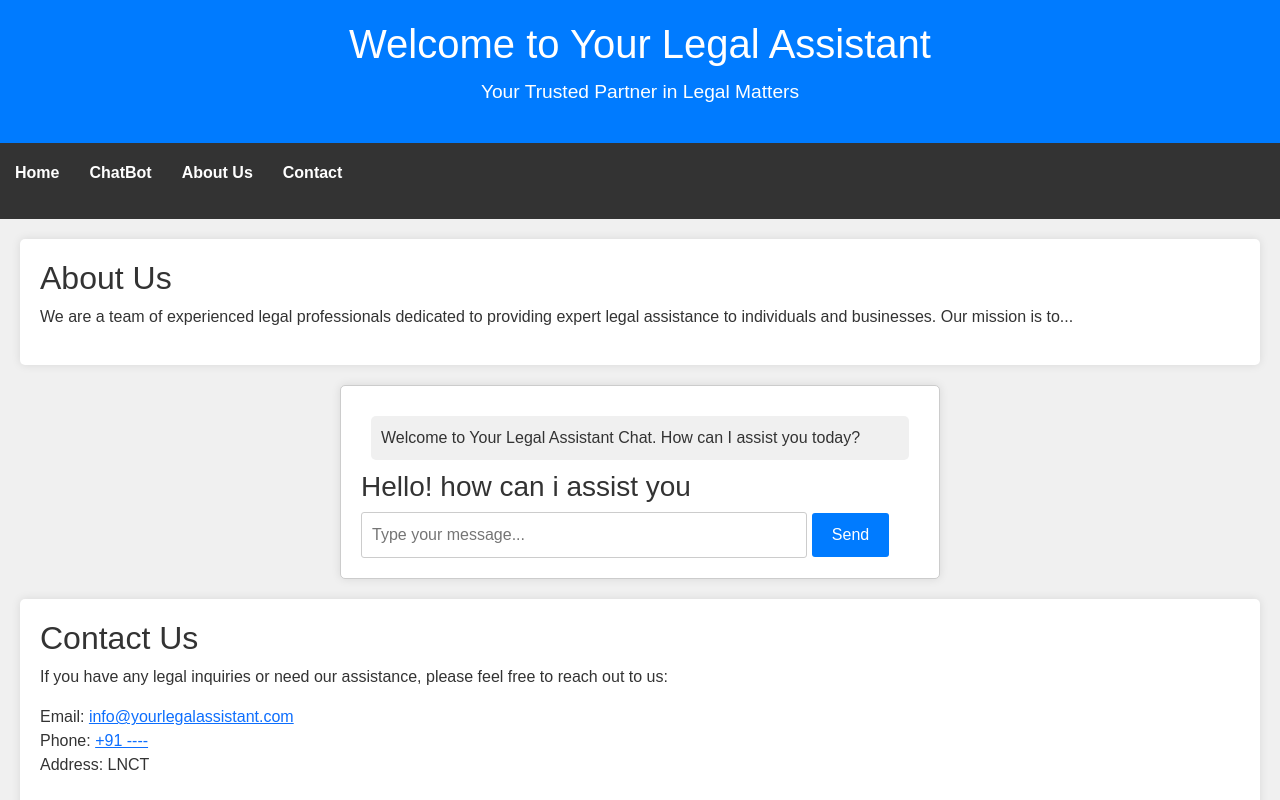
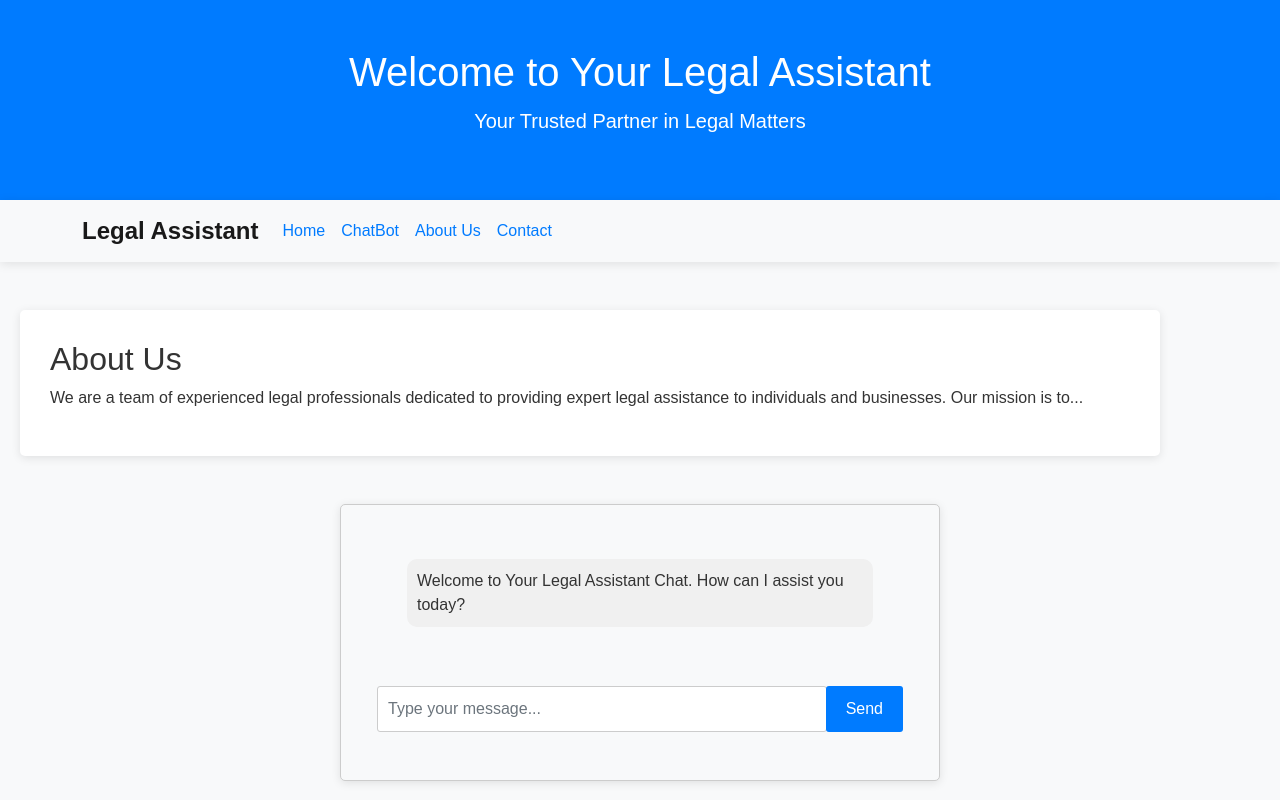
Before and after one commit to Ujjwalprajapati16/legal-assistant, a website with bundled scripts: page index.html in a window 1280 px wide. Shown: the top 800 px of the page. Built offline with nearby package versions, Linux system fonts and the light colour scheme.

Commit message:
Chatbot updated

```diff
--- a/chatbot.js
+++ b/chatbot.js
@@ -34,7 +34,29 @@ document.addEventListener('DOMContentLoaded', function () {
         const keywordResponses = {
             'contract': 'When entering into a contract, make sure all terms are clear and agreed upon by all parties.',
             'divorce': 'Divorce proceedings can vary by location. Consult with a family law attorney for guidance.',
-            'legal advice': 'Its important to consult with a qualified attorney for legal advice tailored to your specific situation.',
+            'legal advice': 'It\'s important to consult with a qualified attorney for legal advice tailored to your specific situation.',
+            'intellectual property': 'Protect your intellectual property by registering trademarks and copyrights.',
+            'personal injury': 'If you have suffered a personal injury, consult a personal injury lawyer to explore your legal options.',
+            'employment law': 'Employment law covers various aspects of the employer-employee relationship. Consult with an employment attorney for guidance.',
+            'constitution of India': 'The Constitution of India is the supreme law of the country, which establishes the framework for the governance and legal system. It defines the fundamental rights and duties of citizens, the structure of government, and the distribution of powers between the central and state governments',
+
+            'criminal': 'Indias criminal laws are primarily defined by the Indian Penal Code (IPC). This code covers a wide range of offenses, including crimes against persons, property, and the state. Other criminal laws include the Code of Criminal Procedure (CrPC) and various special laws for specific offenses',
+
+            'civil': 'Civil laws in India include the Indian Contract Act, which governs contracts and agreements, and the Specific Relief Act, which deals with remedies for civil wrongs. The Indian Evidence Act outlines the rules for the admissibility of evidence in legal proceedings',
+
+            'family': 'Family law in India encompasses personal laws for different religious communities. For instance, the Hindu Marriage Act, Muslim Personal Law, and Christian Marriage Act govern aspects of marriage and family matters. The Special Marriage Act provides an alternative for inter-religious marriages',
+
+            'property': 'Property laws in India are diverse and cover various aspects of land and property ownership. The Transfer of Property Act deals with the transfer of property rights, while the Registration Act governs the registration of documents related to land and property',
+
+            'labor': 'India has a complex system of labor laws that regulate employment, wages, working conditions, and labor disputes. Key labor laws include the Industrial Disputes Act, Employees Provident Fund Act, and Minimum Wages Act',
+
+            'taxation': 'The taxation system in India is governed by various laws, including the Income Tax Act, Goods and Services Tax (GST), and Customs Act. These laws specify how taxes are assessed, collected, and regulated',
+
+            'environmental' : 'India has several environmental laws and regulations aimed at protecting the environment and natural resources. The Environmental Protection Act and Wildlife Protection Act are examples of such laws',
+
+            'intellectual property ': 'Intellectual property rights in India are protected by laws such as the Patents Act, Copyright Act, Trademarks Act, and Designs Act. These laws govern patents, copyrights, trademarks, and industrial designs',
+
+            'cyber': 'With the growth of the digital age, India has introduced cyber laws to address cybercrimes and online activities. The Information Technology Act deals with electronic transactions, data protection, and cybersecurity.',
             // Add more keywords and responses as needed
         };
 
--- a/index.html
+++ b/index.html
@@ -8,53 +8,56 @@
     <link href="https://cdn.jsdelivr.net/npm/bootstrap@5.0.2/dist/css/bootstrap.min.css" rel="stylesheet" integrity="sha384-EVSTQN3/azprG1Anm3QDgpJLIm9Nao0Yz1ztcQTwFspd3yD65VohhpuuCOmLASjC" crossorigin="anonymous">
 </head>
 <body>
-    <header class="header">
+    <header class="header text-center py-5">
         <h1 class="header-title">Welcome to Your Legal Assistant</h1>
         <p class="header-subtitle">Your Trusted Partner in Legal Matters</p>
     </header>
 
-    <nav class="navbar">
-        <ul class="navbar-list">
-            <li class="navbar-item"><a href="#" class="navbar-link">Home</a></li>
-            <li class="navbar-item"><a href="./chatbot.html" class="navbar-link">ChatBot</a></li>
-            <li class="navbar-item"><a href="#" class="navbar-link">About Us</a></li>
-            <li class="navbar-item"><a href="#" class="navbar-link">Contact</a></li>
-        </ul>
+    <nav class="navbar navbar-expand-lg navbar-light bg-light">
+        <div class="container">
+            <a class="navbar-brand" href="#">Legal Assistant</a>
+            <button class="navbar-toggler" type="button" data-bs-toggle="collapse" data-bs-target="#navbarNav" aria-controls="navbarNav" aria-expanded="false" aria-label="Toggle navigation">
+                <span class="navbar-toggler-icon"></span>
+            </button>
+            <div class="collapse navbar-collapse" id="navbarNav">
+                <ul class="navbar-nav ml-auto">
+                    <li class="nav-item">
+                        <a class="nav-link" href="#">Home</a>
+                    </li>
+                    <li class="nav-item">
+                        <a class="nav-link" href="./chatbot.html">ChatBot</a>
+                    </li>
+                    <li class="nav-item">
+                        <a class="nav-link" href="#">About Us</a>
+                    </li>
+                    <li class="nav-item">
+                        <a class="nav-link" href="#">Contact</a>
+                    </li>
+                </ul>
+            </div>
+        </div>
     </nav>
 
-    <section class="main-content">
+    <section class="main-content container my-5">
         <h2>About Us</h2>
         <p>We are a team of experienced legal professionals dedicated to providing expert legal assistance to individuals and businesses. Our mission is to...</p>
     </section>
 
-
-    <!-- <section class="keyword-search">
-        <h2>Search for Relevant Laws</h2>
-        <p>Enter keywords related to your legal question, and we'll suggest relevant laws:</p>
-        <div class="suggested-laws" id="suggested-laws">
-
+    <section class="chat-container bg-light p-4">
+        <div class="container">
+            <div class="chat">
+                <div class="chat-message bot">Welcome to Your Legal Assistant Chat. How can I assist you today?</div>
+            </div>
+            <form id="chat-form" class="my-4">
+                <div class="input-group">
+                    <input type="text" id="user-input" class="form-control" placeholder="Type your message...">
+                    <button type="submit" class="btn btn-primary">Send</button>
+                </div>
+            </form>
         </div>
-        <form id="law-search-form" action="./chatbot.html">
-            <label for="keywords">Tell your problem here :</label>
-            <input type="text" id="keywords" name="keywords" required>
-            <button type="submit">Search</button>
-        </form>
-    </section> -->
-
-    <section class="chat-container">
-        <div class="chat">
-            <div class="chat-message bot">Welcome to Your Legal Assistant Chat. How can I assist you today?</div>
-            <!-- Add more initial chat messages here if needed -->
-            <h3>Hello! how can i assist you </h3>
-            <!-- This is where new chat messages will be displayed -->
-        </div>
-        <form id="chat-form">
-            <input type="text" id="user-input" placeholder="Type your message...">
-            <button type="submit">Send</button>
-        </form>
     </section>
 
-    <section class="contact">
+    <section class="contact container my-5">
         <h2>Contact Us</h2>
         <p>If you have any legal inquiries or need our assistance, please feel free to reach out to us:</p>
         <address>
@@ -63,7 +66,7 @@
             Address: LNCT
         </address>
     </section>
-    <footer class="footer">
+    <footer class="footer text-center py-3">
         <p>&copy; 2023 Your Legal Assistant</p>
     </footer>
     <script src="https://cdn.jsdelivr.net/npm/bootstrap@5.0.2/dist/js/bootstrap.bundle.min.js" integrity="sha384-MrcW6ZMFYlzcLA8Nl+NtUVF0sA7MsXsP1UyJoMp4YLEuNSfAP+JcXn/tWtIaxVXM" crossorigin="anonymous"></script>
--- a/styles.css
+++ b/styles.css
@@ -217,3 +217,81 @@ body {
     background-color: #f0f0f0;
     color: #333;
 }
+
+
+/* Reset some default Bootstrap styles */
+body {
+    background-color: #f8f9fa;
+}
+
+/* Header styles */
+.header {
+    background-color: #007BFF;
+    color: #fff;
+}
+
+.header-title {
+    font-size: 2.5rem;
+}
+
+.header-subtitle {
+    font-size: 1.25rem;
+}
+
+/* Navbar styles */
+.navbar {
+    background-color: #fff;
+    box-shadow: 0px 2px 10px rgba(0, 0, 0, 0.1);
+}
+
+.navbar-brand {
+    font-size: 1.5rem;
+    font-weight: bold;
+}
+
+.navbar-toggler-icon {
+    background-color: #007BFF;
+}
+
+.nav-link {
+    color: #007BFF !important;
+}
+
+/* Main content styles */
+.main-content {
+    background-color: #fff;
+    padding: 30px;
+    border-radius: 5px;
+    box-shadow: 0px 2px 10px rgba(0, 0, 0, 0.1);
+}
+
+/* Chat container styles */
+.chat-container {
+    background-color: #fff;
+    border-radius: 5px;
+    box-shadow: 0px 2px 10px rgba(0, 0, 0, 0.1);
+}
+
+.chat {
+    padding: 20px;
+}
+
+.chat-message {
+    margin-bottom: 15px;
+    padding: 10px;
+    border-radius: 10px;
+}
+
+/* Contact section styles */
+.contact {
+    background-color: #fff;
+    padding: 30px;
+    border-radius: 5px;
+    box-shadow: 0px 2px 10px rgba(0, 0, 0, 0.1);
+}
+
+/* Footer styles */
+.footer {
+    background-color: #007BFF;
+    color: #fff;
+}
```
